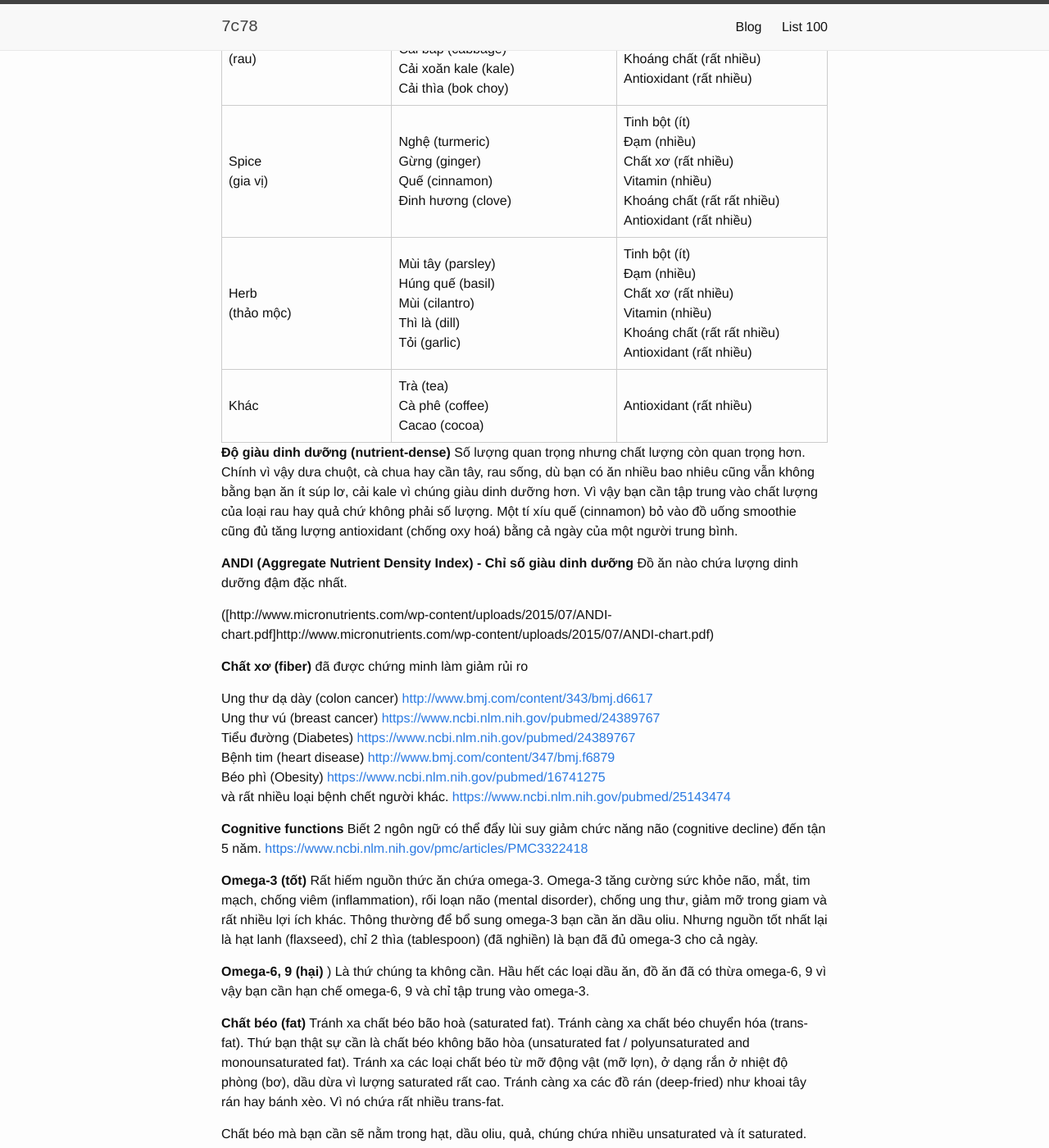
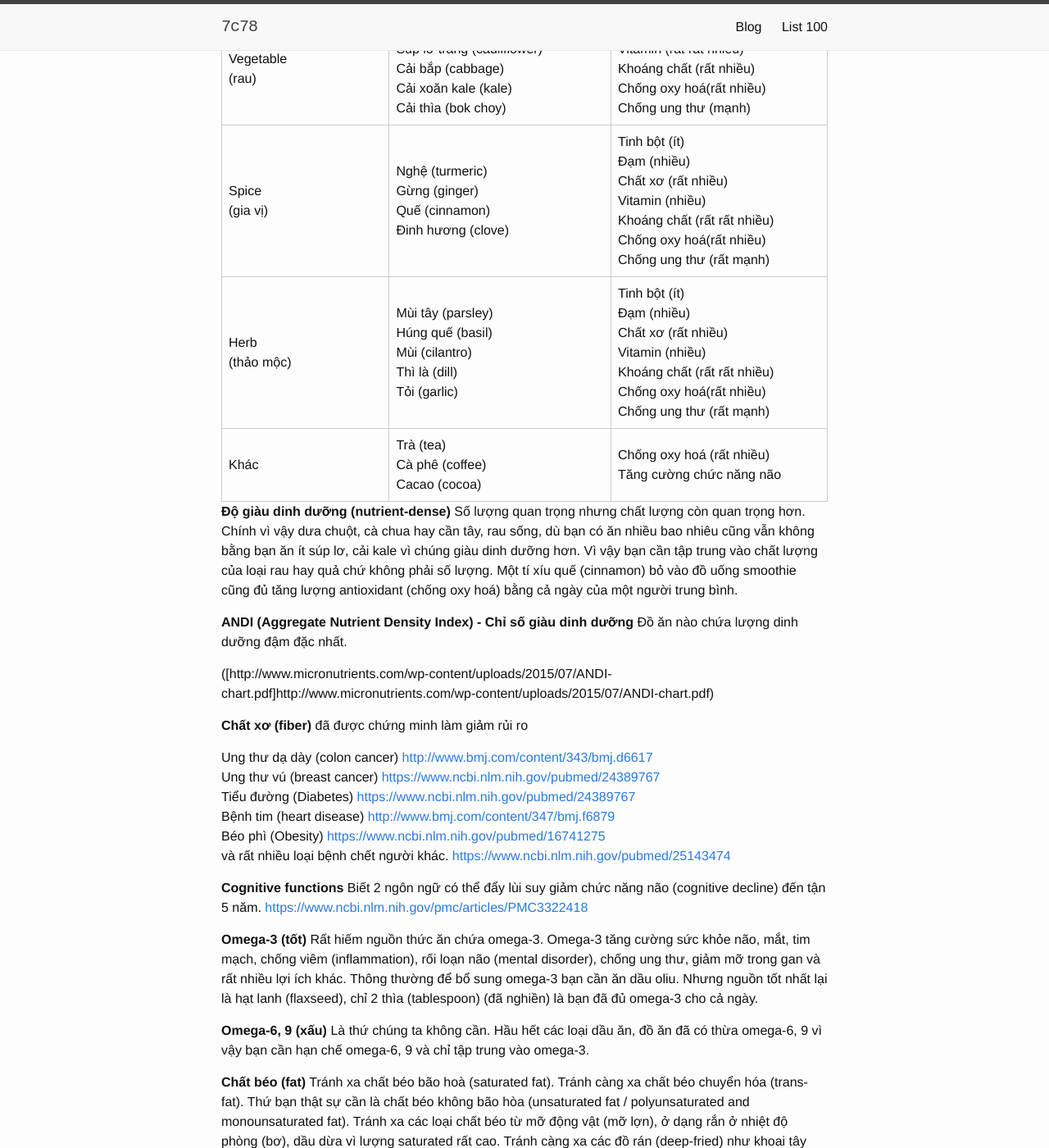
Before and after one commit to 7c78/7c78.github.io, a Jekyll site: the page built from _posts/2019-11-22-health.markdown, in a window 1280 px wide and 1400 px high, scrolled down 2408 px. Shown: the whole window at 82% size. Built offline with Jekyll 4.4.1, drawn with Linux system fonts in a browser that asks for light colours; our own code applies the rules of GitHub Pages for plain Markdown files; some of the changed text lies outside the part shown.

```diff
--- a/_posts/2019-11-22-health.markdown
+++ b/_posts/2019-11-22-health.markdown
@@ -78,17 +78,17 @@ tế thực vật đa dạng và nhiều hơn "rau" và "quả" rất nhiều.
 
 Thực vật có các nhóm sau:
 
-| Nhóm                               | Ví dụ                                                                                                                               | Dinh dưỡng                                                                                                                       |
-|------------------------------------|-------------------------------------------------------------------------------------------------------------------------------------|----------------------------------------------------------------------------------------------------------------------------------|
-| Wholegrain<br>(ngũ cốc nguyên hạt) | Yến mạch (whole-grain oats)<br>Gạo lứt (brown rice)<br>Lúa mì (wholegrain wheat)<br>Khoai tây (potato)<br>Khoai lang (sweet potato) | Tinh bột (nhiều)<br>Đạm (nhiều)<br>Chất xơ (nhiều)<br>Vitamin (ít)<br>Khoáng chất (ít)                                           |
-| Nut<br>(hạt to)                    | Hạt lạc (peanut)<br>Hạt hạnh nhân (Almond)<br>Hạt óc chó (walnut)<br>hạt hồ đào (pecan)                                             | Tinh bột (chính)<br>Đạm (rất nhiều)<br>Chất xơ (rất nhiều)<br>Vitamin (rất nhiều)<br>Khoáng chất (rất nhiều)                     |
-| Seed<br>(hạt nhỏ)                  | Hạt lanh (flaxseed)<br>Hạt chia (chiaseed)<br>Hạt vừng (sesame)                                                                     | Tinh bột (phụ)<br>Đạm (rất nhiều)<br>Chất xơ (rất nhiều)<br>Vitamin (rất nhiều)<br>Khoáng chất (rất nhiều)                       |
-| Legume<br>(hạt đậu)                | Đậu thận (kidney bean)<br>Đậu lăng (Lentils)<br>Đậu đen (blackbean)<br>Đậu xanh (greenbean)                                         | Tinh bột (chính)<br>Đạm (rất nhiều)<br>Chất xơ (rất nhiều)<br>Vitamin (rất nhiều)<br>Khoáng chất (rất nhiều)                     |
-| Fruit<br>(quả)                     | Táo (apple)                                                                                                                         | Chất xơ (rất nhiều)<br>Vitamin (rất nhiều)<br>Khoáng chất (rất nhiều)                                                            |
-| Vegetable<br>(rau)                 | Súp lơ xanh (broccoli)<br>Súp lơ trắng (cauliflower)<br>Cải bắp (cabbage)<br>Cải xoăn kale (kale)<br>Cải thìa (bok choy)            | Chất xơ (rất nhiều)<br>Vitamin (rất rất nhiều)<br>Khoáng chất (rất nhiều)<br>Antioxidant (rất nhiều)                             |
-| Spice<br>(gia vị)                  | Nghệ (turmeric)<br>Gừng (ginger)<br>Quế (cinnamon)<br>Đinh hương (clove)                                                            | Tinh bột (ít)<br>Đạm (nhiều)<br>Chất xơ (rất nhiều)<br>Vitamin (nhiều)<br>Khoáng chất (rất rất nhiều)<br>Antioxidant (rất nhiều) |
-| Herb<br>(thảo mộc)                 | Mùi tây (parsley)<br>Húng quế (basil)<br>Mùi (cilantro)<br>Thì là (dill)<br>Tỏi (garlic)                                            | Tinh bột (ít)<br>Đạm (nhiều)<br>Chất xơ (rất nhiều)<br>Vitamin (nhiều)<br>Khoáng chất (rất rất nhiều)<br>Antioxidant (rất nhiều) |
-| Khác                               | Trà (tea)<br>Cà phê (coffee)<br>Cacao (cocoa)                                                                                       | Antioxidant (rất nhiều)                                                                                                          |
+| Nhóm                               | Ví dụ                                                                                                                               | Dinh dưỡng                                                                                                                                                    |
+|------------------------------------|-------------------------------------------------------------------------------------------------------------------------------------|---------------------------------------------------------------------------------------------------------------------------------------------------------------|
+| Wholegrain<br>(ngũ cốc nguyên hạt) | Yến mạch (whole-grain oats)<br>Gạo lứt (brown rice)<br>Lúa mì (wholegrain wheat)<br>Khoai tây (potato)<br>Khoai lang (sweet potato) | Tinh bột (nhiều)<br>Đạm (nhiều)<br>Chất xơ (nhiều)<br>Vitamin (ít)<br>Khoáng chất (ít)                                                                        |
+| Nut<br>(hạt to)                    | Hạt lạc (peanut)<br>Hạt hạnh nhân (Almond)<br>Hạt óc chó (walnut)<br>hạt hồ đào (pecan)                                             | Tinh bột (chính)<br>Đạm (rất nhiều)<br>Chất xơ (rất nhiều)<br>Vitamin (rất nhiều)<br>Khoáng chất (rất nhiều)                                                  |
+| Seed<br>(hạt nhỏ)                  | Hạt lanh (flaxseed)<br>Hạt chia (chiaseed)<br>Hạt vừng (sesame)                                                                     | Tinh bột (phụ)<br>Đạm (rất nhiều)<br>Chất xơ (rất nhiều)<br>Vitamin (rất nhiều)<br>Khoáng chất (rất nhiều)                                                    |
+| Legume<br>(hạt đậu)                | Đậu thận (kidney bean)<br>Đậu lăng (Lentils)<br>Đậu đen (blackbean)<br>Đậu xanh (greenbean)                                         | Tinh bột (chính)<br>Đạm (rất nhiều)<br>Chất xơ (rất nhiều)<br>Vitamin (rất nhiều)<br>Khoáng chất (rất nhiều)                                                  |
+| Fruit<br>(quả)                     | Táo (apple)                                                                                                                         | Chất xơ (rất nhiều)<br>Vitamin (rất nhiều)<br>Khoáng chất (rất nhiều)<br>Chống ung thư (mạnh)                                                                 |
+| Vegetable<br>(rau)                 | Súp lơ xanh (broccoli)<br>Súp lơ trắng (cauliflower)<br>Cải bắp (cabbage)<br>Cải xoăn kale (kale)<br>Cải thìa (bok choy)            | Chất xơ (rất nhiều)<br>Vitamin (rất rất nhiều)<br>Khoáng chất (rất nhiều)<br>Chống oxy hoá(rất nhiều)<br>Chống ung thư (mạnh)                                 |
+| Spice<br>(gia vị)                  | Nghệ (turmeric)<br>Gừng (ginger)<br>Quế (cinnamon)<br>Đinh hương (clove)                                                            | Tinh bột (ít)<br>Đạm (nhiều)<br>Chất xơ (rất nhiều)<br>Vitamin (nhiều)<br>Khoáng chất (rất rất nhiều)<br>Chống oxy hoá(rất nhiều)<br>Chống ung thư (rất mạnh) |
+| Herb<br>(thảo mộc)                 | Mùi tây (parsley)<br>Húng quế (basil)<br>Mùi (cilantro)<br>Thì là (dill)<br>Tỏi (garlic)                                            | Tinh bột (ít)<br>Đạm (nhiều)<br>Chất xơ (rất nhiều)<br>Vitamin (nhiều)<br>Khoáng chất (rất rất nhiều)<br>Chống oxy hoá(rất nhiều)<br>Chống ung thư (rất mạnh) |
+| Khác                               | Trà (tea)<br>Cà phê (coffee)<br>Cacao (cocoa)                                                                                       | Chống oxy hoá (rất nhiều)<br>Tăng cường chức năng não                                                                                                         |
 
 **Độ giàu dinh dưỡng (nutrient-dense)** Số lượng quan trọng nhưng chất lượng còn
 quan trọng hơn. Chính vì vậy dưa chuột, cà chua hay cần tây, rau sống, dù bạn có
@@ -117,12 +117,12 @@ và rất nhiều loại bệnh chết người khác. [https://www.ncbi.nlm.nih
 
 **Omega-3 (tốt)** Rất hiếm nguồn thức ăn chứa omega-3. Omega-3 tăng cường sức
 khỏe não, mắt, tim mạch, chống viêm (inflammation), rối loạn não (mental
-disorder), chống ung thư, giảm mỡ trong giam và rất nhiều lợi ích khác. Thông
+disorder), chống ung thư, giảm mỡ trong gan và rất nhiều lợi ích khác. Thông
 thường để bổ sung omega-3 bạn cần ăn dầu oliu. Nhưng nguồn tốt nhất lại là hạt
 lanh (flaxseed), chỉ 2 thìa (tablespoon) (đã nghiền) là bạn đã đủ omega-3 cho cả
 ngày.
 
-**Omega-6, 9 (hại)** ) Là thứ chúng ta không cần. Hầu hết các loại dầu ăn, đồ ăn
+**Omega-6, 9 (xấu)** Là thứ chúng ta không cần. Hầu hết các loại dầu ăn, đồ ăn
 đã có thừa omega-6, 9 vì vậy bạn cần hạn chế omega-6, 9 và chỉ tập trung vào
 omega-3.
 
@@ -143,3 +143,12 @@ nành" tuy tốt hơn mỡ lợn và bơ ở khoản ít hơn saturated nhưng l
 omega-6.
 
 ![oils](images/posts/2019-11-22-health/oils.png)
+
+**Siêu thực phẩm (super foods)** Chúng ta thường nghĩ superfood là những đồ đắt
+tiền như kiểu mật gấu, tổ yến, rượu rắn. Sự thật, chúng chả có dinh dưỡng gì.
+Những ai bỏ tiền triệu ra để ăn những đồ như vậy đơn giản vì họ thiếu hiểu biết.
+
+Bạn không cần phải giàu có để có thể ăn superfood. Superfood là những đồ ăn chất
+lượng cao so với các đồ ăn bình thường mà chỉ một lượng nhỏ thôi cũng đủ thay
+đổi cuộc chơi. Chúng chống ung thư (anti-cancer), chống oxy hoá (antioxidant),
+chống viêm (anti-inflammatory), và chứa nhiều vitamin và khoáng chất.
```
